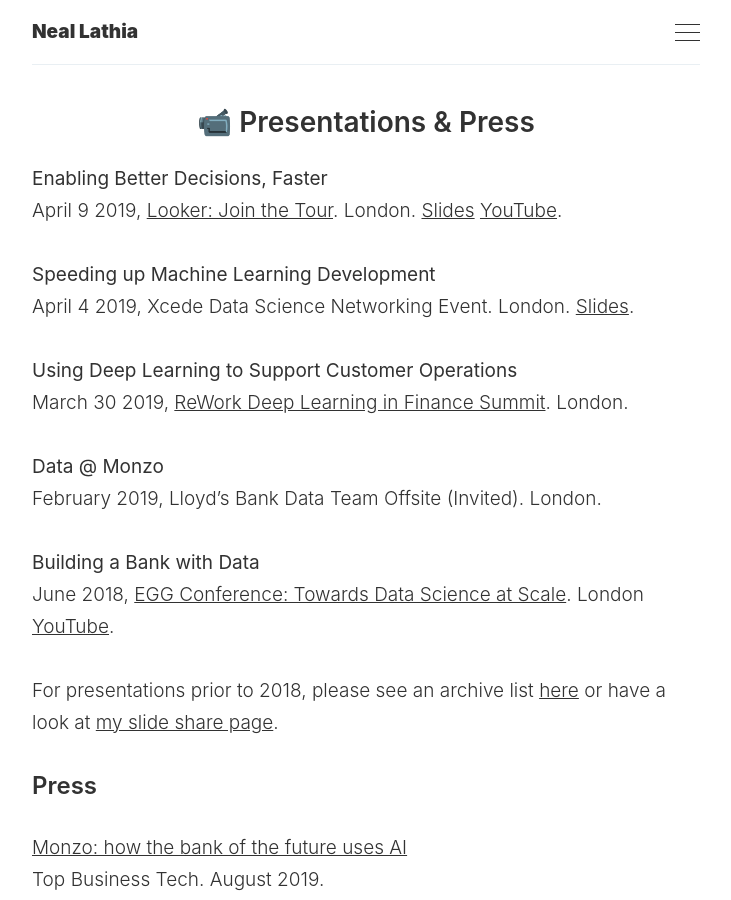
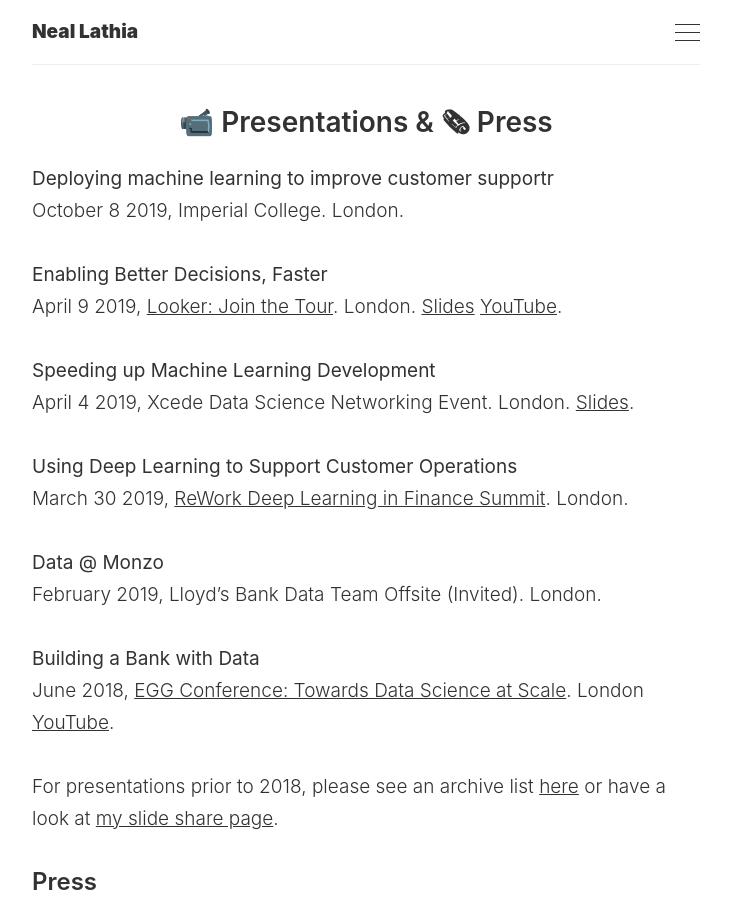
Before and after one commit to nlathia/nlathia.github.io, a Jekyll site: the page built from _pages/public.md, in a window 1280 px wide and 900 px high. Shown: the whole window, without its empty margins (274-1005 px from the left). Built offline with Jekyll 4.4.1, drawn with Linux system fonts in a browser that asks for light colours.

Commit message:
Add imperial talk

```diff
--- a/_pages/public.md
+++ b/_pages/public.md
@@ -1,7 +1,10 @@
 ---
 layout: page
-title: 📹  Presentations & Press
+title: 📹  Presentations & 🗞 Press
 ---
+
+**Deploying machine learning to improve customer supportr**
+<br />October 8 2019, Imperial College. London.
 
 **Enabling Better Decisions, Faster**
 <br />April 9 2019, [Looker: Join the Tour](https://looker.com/events/join-the-tour/london). London. [Slides](https://www.slideshare.net/neal.lathia/making-better-decisions-faster-141562897) [YouTube](https://youtu.be/k7a3SHkMblI).
```
